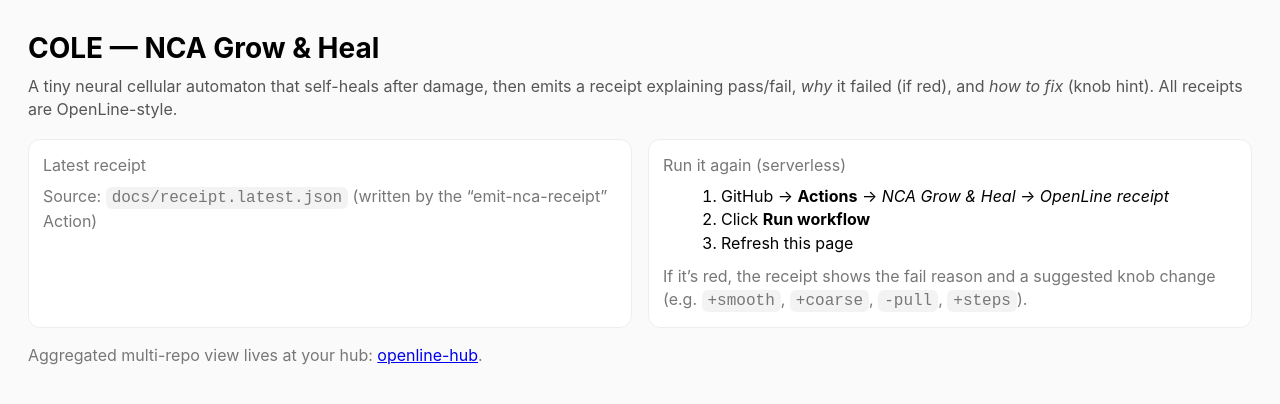
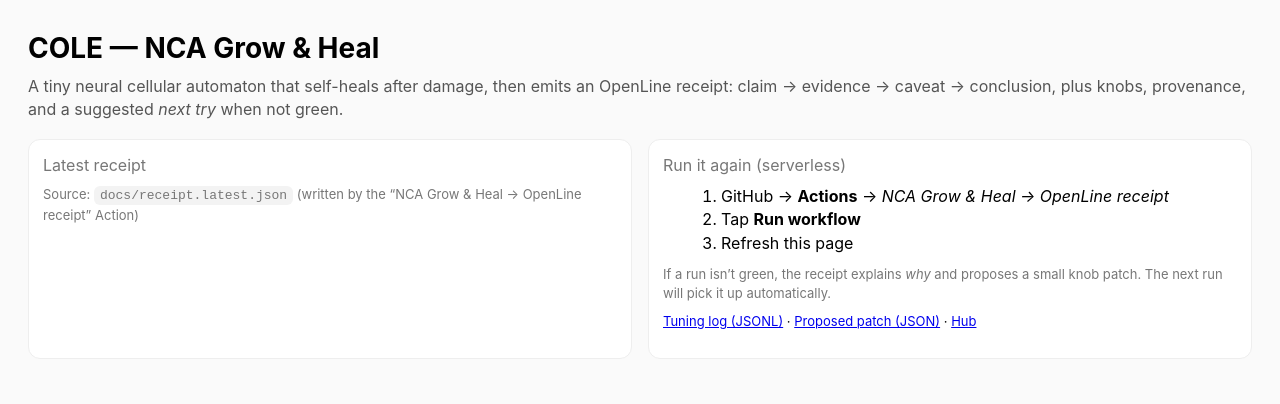
Before and after one commit to terryncew/COLE-Coherence-Layer-Engine-, a plain HTML site: page docs/index.html in a window 1280 px wide. Drawn offline with Linux system fonts and the light colour scheme.

Commit message:
Update index.html

```diff
--- a/docs/index.html
+++ b/docs/index.html
@@ -7,28 +7,34 @@
   h1{font-size:28px;margin:0 0 6px}
   p.lead{color:#555;margin:0 0 18px}
   .row{display:flex;gap:16px;flex-wrap:wrap}
-  .tile{flex:1 1 360px; padding:14px;border:1px solid #eee;border-radius:12px;background:#fff}
+  .tile{flex:1 1 360px;padding:14px;border:1px solid #eee;border-radius:12px;background:#fff}
   .muted{color:#777}
   code{background:#f3f3f3;padding:2px 6px;border-radius:6px}
+  .hint{margin-top:8px;padding:10px;border-radius:10px;background:#f7fbff;border:1px solid #e5f0ff}
+  .small{font-size:13px}
 </style>
 
-<!-- Pin to a stable reference (main is fine for now) -->
+<!-- stable loader for the receipt card -->
 <script type="module"
   src="https://cdn.jsdelivr.net/gh/terryncew/openline-core@main/receipts-kit/openline-card.js">
 </script>
 
 <h1>COLE — NCA Grow &amp; Heal</h1>
 <p class="lead">
-  A tiny neural cellular automaton that self-heals after damage, then emits a receipt explaining
-  pass/fail, <em>why</em> it failed (if red), and <em>how to fix</em> (knob hint). All receipts are OpenLine-style.
+  A tiny neural cellular automaton that self-heals after damage, then emits an OpenLine receipt:
+  claim → evidence → caveat → conclusion, plus knobs, provenance, and a suggested <em>next try</em> when not green.
 </p>
 
 <div class="row">
   <div class="tile">
     <div class="muted" style="margin-bottom:8px">Latest receipt</div>
     <openline-card mode="compact" src="./receipt.latest.json"></openline-card>
-    <div class="muted" style="margin-top:8px">
-      Source: <code>docs/receipt.latest.json</code> (written by the “emit-nca-receipt” Action)
+    <div class="muted small" style="margin-top:8px">
+      Source: <code>docs/receipt.latest.json</code> (written by the “NCA Grow &amp; Heal → OpenLine receipt” Action)
+    </div>
+    <div class="hint small" id="patchBox" hidden>
+      <b>Suggested next try</b> (auto-applied on next run):<br>
+      <code id="patchText"></code>
     </div>
   </div>
 
@@ -36,15 +42,28 @@
     <div class="muted" style="margin-bottom:8px">Run it again (serverless)</div>
     <ol style="margin:0 0 10px 18px">
       <li>GitHub → <b>Actions</b> → <i>NCA Grow &amp; Heal → OpenLine receipt</i></li>
-      <li>Click <b>Run workflow</b></li>
+      <li>Tap <b>Run workflow</b></li>
       <li>Refresh this page</li>
     </ol>
-    <div class="muted">
-      If it’s red, the receipt shows the fail reason and a suggested knob change (e.g. <code>+smooth</code>, <code>+coarse</code>, <code>-pull</code>, <code>+steps</code>).
+    <div class="muted small">
+      If a run isn’t green, the receipt explains <em>why</em> and proposes a small knob patch.
+      The next run will pick it up automatically.
     </div>
+    <p class="small" style="margin-top:10px">
+      <a href="./tuning.log.jsonl">Tuning log (JSONL)</a> ·
+      <a href="./proposals.latest.json">Proposed patch (JSON)</a> ·
+      <a href="https://terryncew.github.io/openline-hub/">Hub</a>
+    </p>
   </div>
 </div>
 
-<p class="muted" style="margin-top:16px">
-  Aggregated multi-repo view lives at your hub: <a href="https://terryncew.github.io/openline-hub/">openline-hub</a>.
-</p>
+<script>
+// Show the suggested patch nicely if it exists
+fetch('./receipt.latest.json').then(r => r.json()).then(j => {
+  if (j.next_try && Array.isArray(j.next_try.patch)) {
+    const parts = j.next_try.patch.map(p => `${p.key}→${p.to}`);
+    document.getElementById('patchText').textContent = parts.join(' · ');
+    document.getElementById('patchBox').hidden = false;
+  }
+}).catch(()=>{});
+</script>
```
